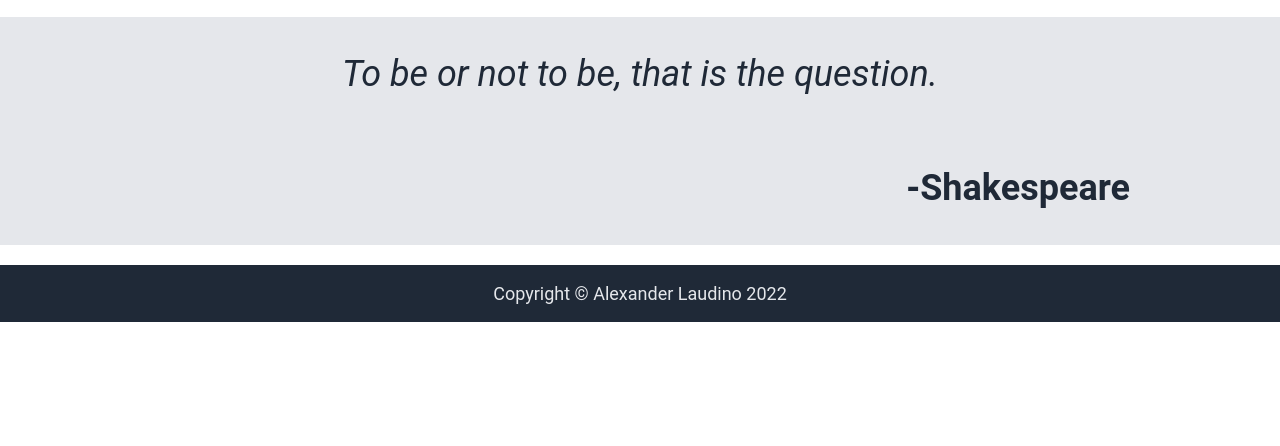
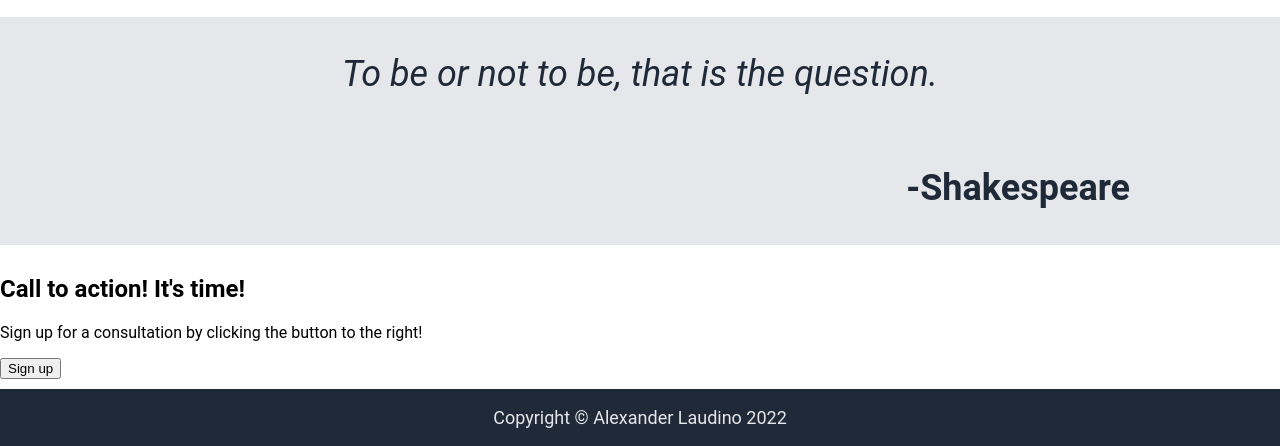
Before and after one commit to alexander-laudino/top-landing-page, a plain HTML site: page index.html in a window 1280 px wide. Shown: the part 679-1125 px from the top of the page. Before the commit the page ends 1001 px from the top, so only its background shows below. Drawn offline with Linux system fonts and the light colour scheme.

Commit message:
Add html for call-to-action div

```diff
--- a/index.html
+++ b/index.html
@@ -58,7 +58,13 @@
         <p class="author">-Shakespeare</p>
     </div>
     <div class="call-to-action">
-
+        <div class="cta-left">
+            <h2>Call to action! It's time!</h2>
+            <p>Sign up for a consultation by clicking the button to the right!</p>
+        </div>
+        <div class="cta-right">
+            <button>Sign up</button>
+        </div>
     </div>
     <div class="footer">
         <p>Copyright © Alexander Laudino 2022</p>
```
